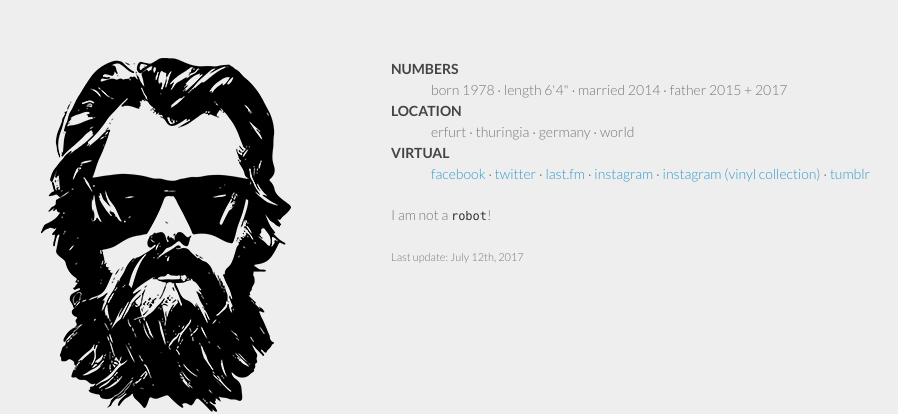
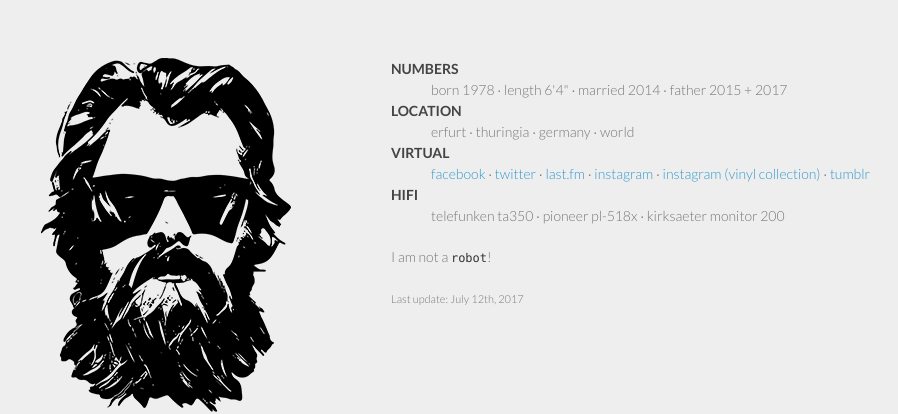
Before and after one commit to pftnhr/pftnhr.github.io, a plain HTML site: page index.html in a window 1280 px wide. Shown: the top 414 px of the page, without its empty margins (179-1077 px from the left). Drawn offline with Linux system fonts and the light colour scheme.

Commit message:
added hifi section
hifi components i use

```diff
--- a/index.html
+++ b/index.html
@@ -27,6 +27,8 @@
           <dd>erfurt ∙ thuringia ∙ germany ∙ world</dd>
           <dt>VIRTUAL</dt>
           <dd><a href="https://facebook.com/pfotenhauer">facebook</a> ∙ <a href="http://twitter.com/pfotenhauer">twitter</a> ∙ <a href="http://last.fm/user/ratterobert">last.fm</a> ∙ <a href="http://instagram.com/pfotenhauer">instagram</a> ∙ <a href="http://instagram.com/efvinyl">instagram (vinyl collection)</a> ∙ <a href="http://pfotenhauer.tumblr.com">tumblr</a></dd>
+          <dt>HIFI</dt>
+          <dd>telefunken ta350 ∙ pioneer pl-518x ∙ kirksaeter monitor 200</dd>
         </dl>
         <p>I am not a <code>robot</code>!</p>
         <small>Last update: July 12th, 2017</small>
```
